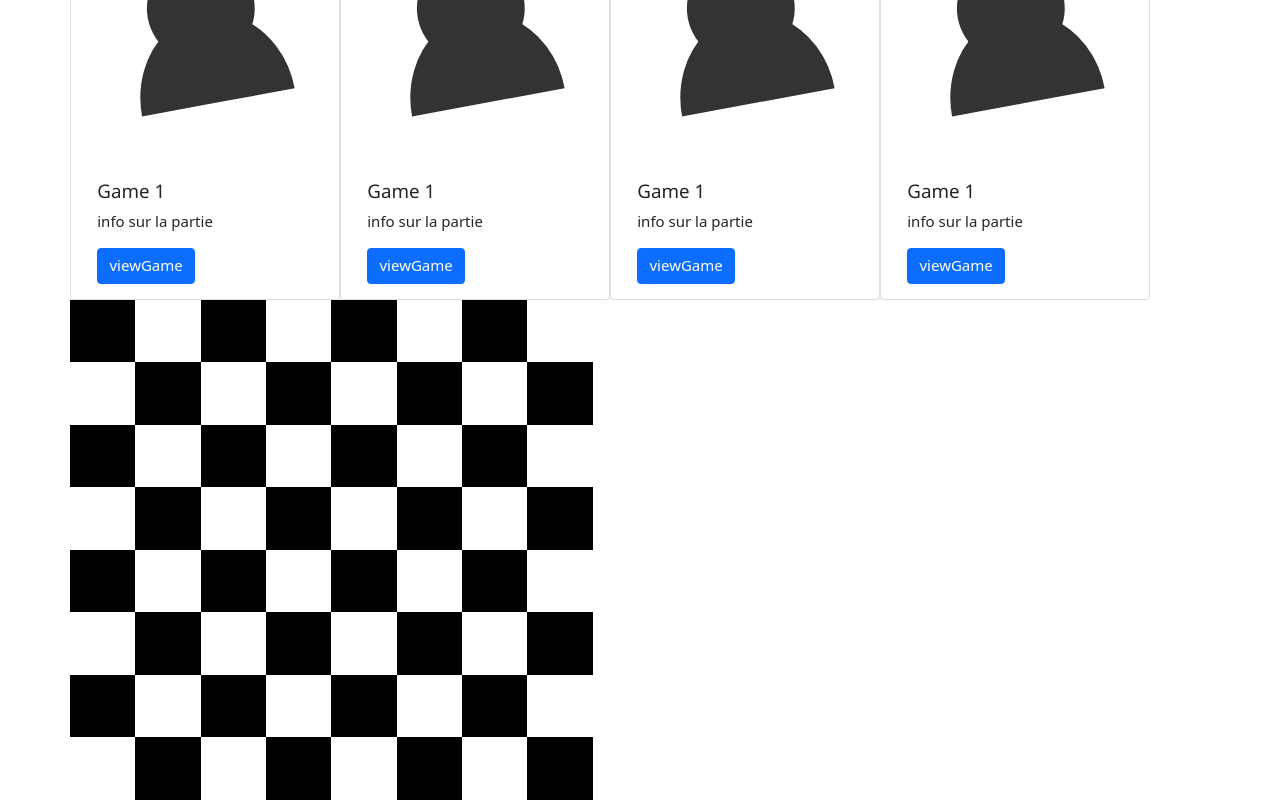
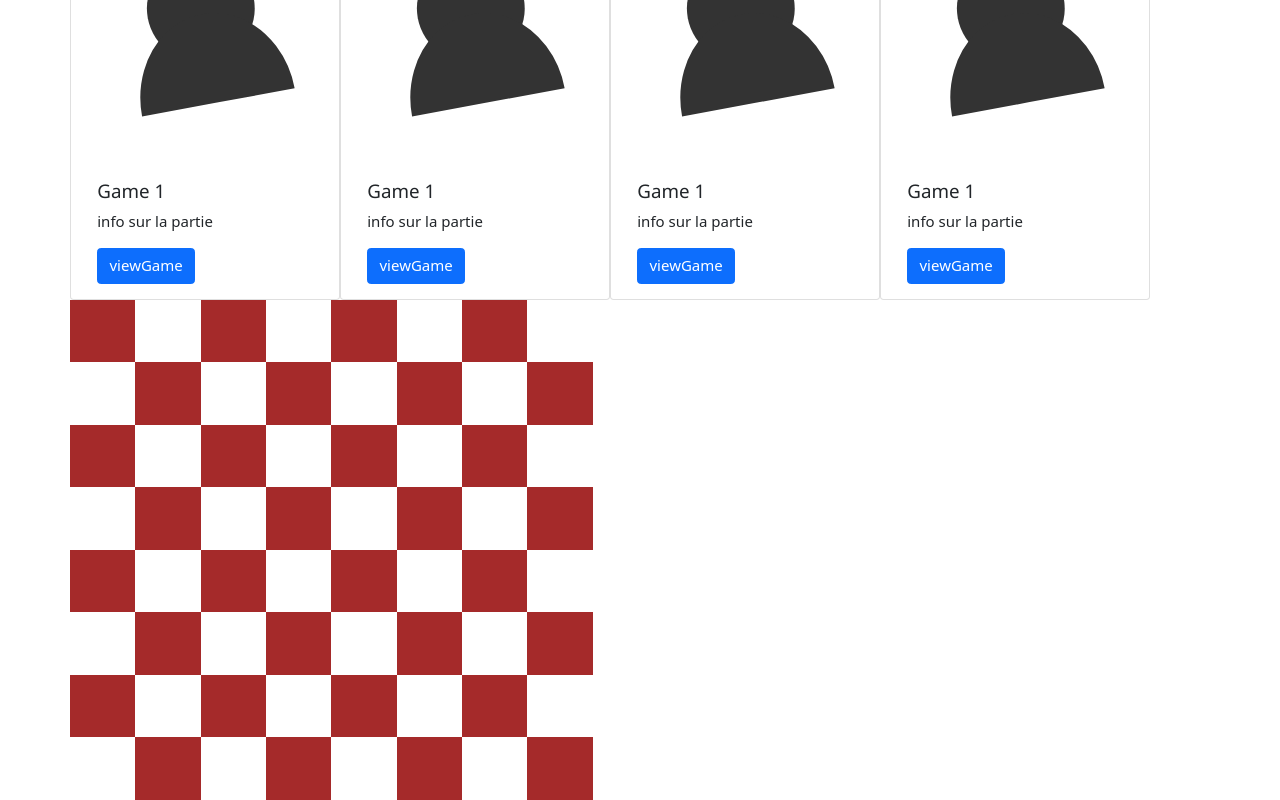
Before and after one commit to HE-Arc/AnalyChess, a Vue app in the folder analychess_front/: page /account in a window 1280 px wide. Shown: the part 775-1575 px from the top of the page. Built offline with nearby package versions, Linux system fonts and the light colour scheme.

Commit message:
Change board color

```diff
--- a/analychess_front/src/components/Board.vue
+++ b/analychess_front/src/components/Board.vue
@@ -46,12 +46,9 @@ export default {
     background: white;
 }
 
-.board > .row:nth-of-type(2n) > .cell:nth-of-type(2n)
-{
-    background: black;
-}
+.board > .row:nth-of-type(2n) > .cell:nth-of-type(2n),
 .board > .row:nth-of-type(2n + 1) > .cell:nth-of-type(2n + 1)
 {
-    background: black;
+    background: brown;
 }
 </style>
```
